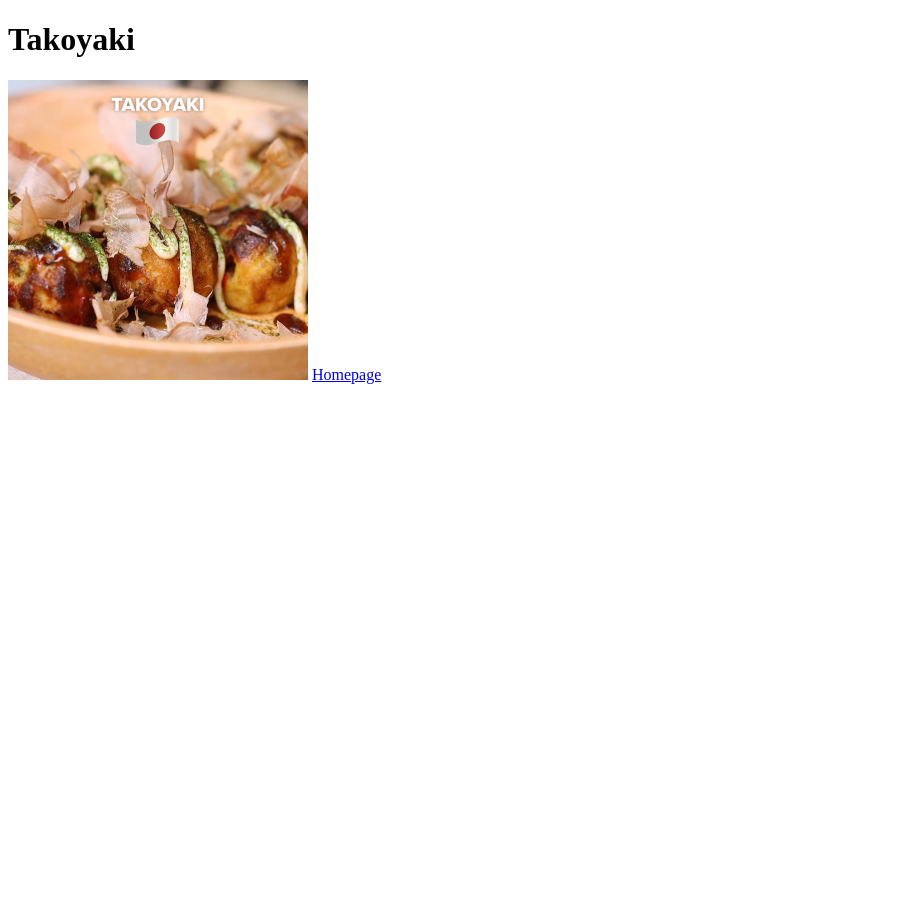
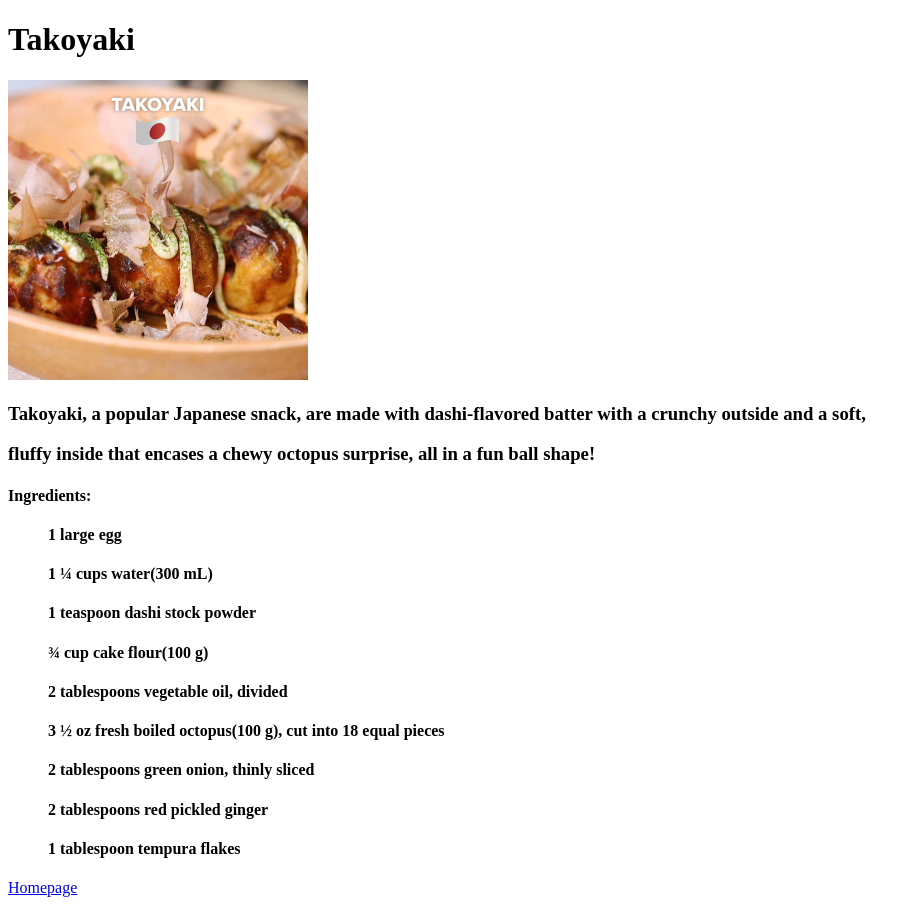
Before and after one commit to AlAlicious/odin-recipes2, a plain HTML site: page recipes/takoyaki.html in a window 1280 px wide. Shown: the whole page, without its empty margins (0-920 px from the left). Before the commit the page ends 800 px from the top, so only its background shows below. Drawn offline with Linux system fonts and the light colour scheme.

Commit message:
Add recipe description
Added list of ingredients and quick description of the dishes

```diff
--- a/recipes/takoyaki.html
+++ b/recipes/takoyaki.html
@@ -8,6 +8,20 @@
 <body>
     <h1>Takoyaki</h1>
     <img src="../images/takoyaki.jpg" alt="Image of takoyaki dish" width="300px" height="300px">
+    <h3>Takoyaki, a popular Japanese snack, are made with dashi-flavored batter with a crunchy outside and a soft,</h3>
+    <h3>fluffy inside that encases a chewy octopus surprise, all in a fun ball shape!</h3>
+    <h4>Ingredients:</h4>
+    <ul>
+        <h4>1 large egg</h4>
+        <h4>1 ¼ cups water(300 mL)</h4>
+        <h4>1 teaspoon dashi stock powder</h4>
+        <h4>¾ cup cake flour(100 g)</h4>
+        <h4>2 tablespoons vegetable oil, divided</h4>
+        <h4>3 ½ oz fresh boiled octopus(100 g), cut into 18 equal pieces</h4>
+        <h4>2 tablespoons green onion, thinly sliced</h4>
+        <h4>2 tablespoons red pickled ginger</h4>
+        <h4>1 tablespoon tempura flakes</h4>
+    </ul>
     <a href="../index.html">Homepage</a>
 </body>
 </html>
```
Also changed, not shown: recipes/okonomiyaki.html (+15 -0 lines), recipes/unagi.html (+8 -0 lines).
